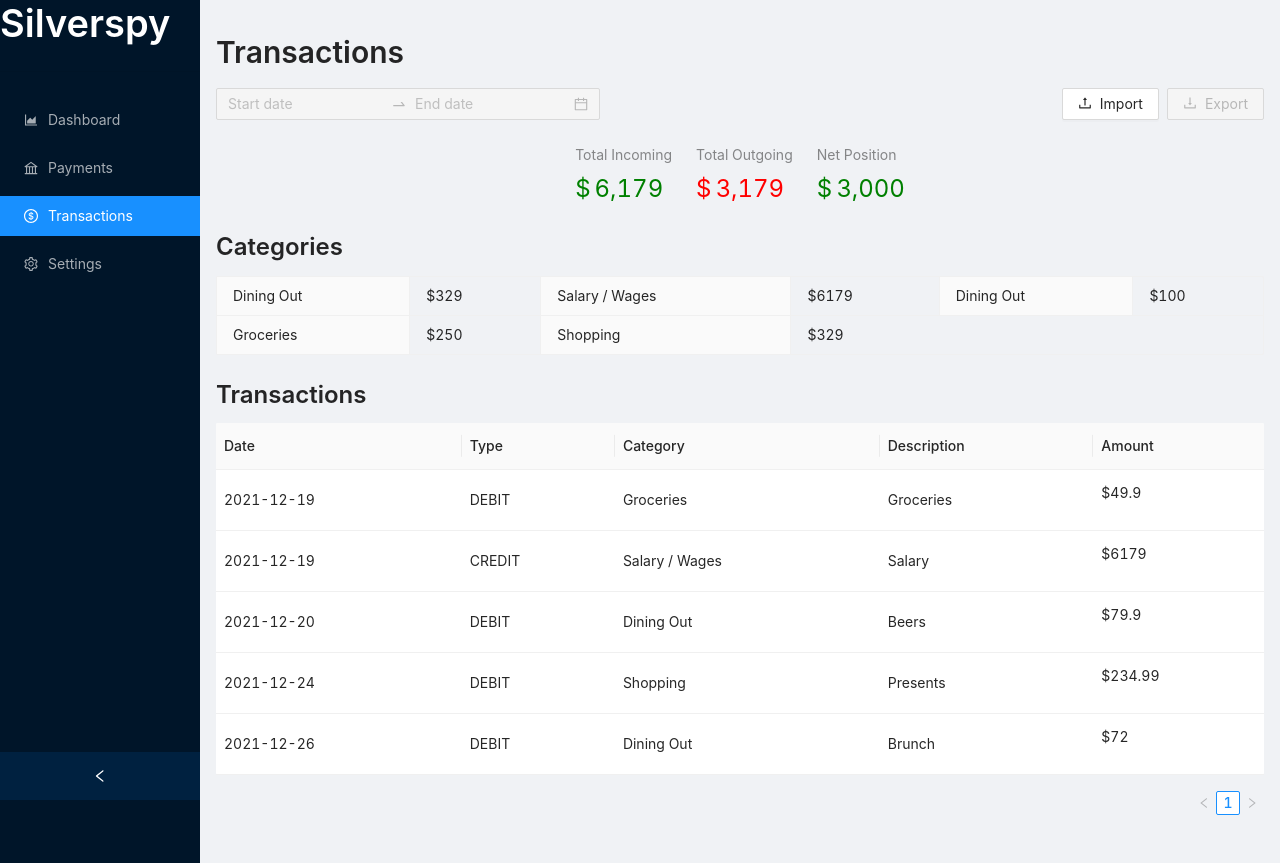
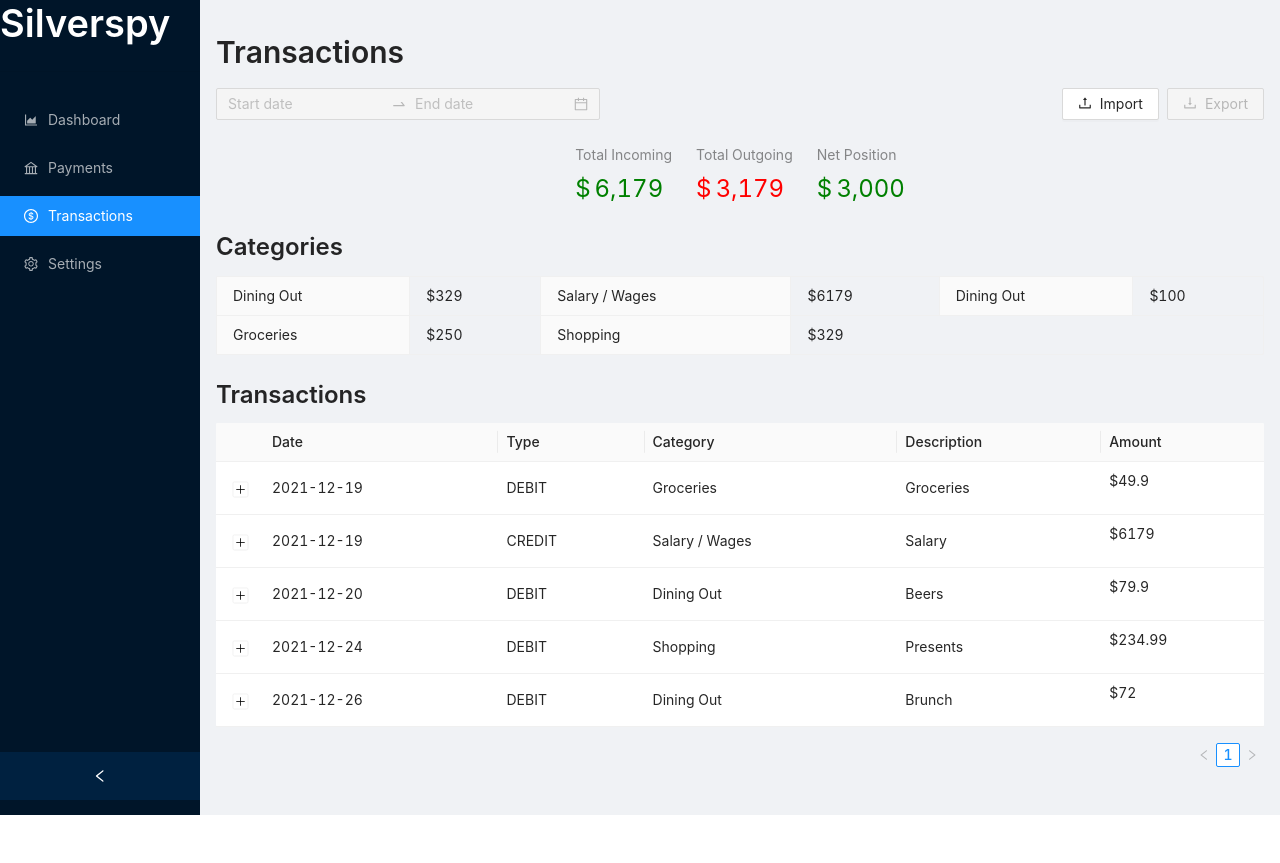
Before and after one commit to mttchpmn/silverspy-web, a Next.js app: page /transactions in a window 1280 px wide. After the commit the page ends 815 px from the top, so only its background shows below. Built offline with nearby package versions, Linux system fonts and the light colour scheme.

Commit message:
0002 Add expandable rows

```diff
--- a/components/TransactionsTable.tsx
+++ b/components/TransactionsTable.tsx
@@ -1,7 +1,7 @@
 import {Table} from "antd";
 
 // @ts-ignore
-export const TransactionsTable = ({ dataSource }) =>  {
+export const TransactionsTable = ({dataSource}) => {
     const columns = [
         {
             title: "Date",
@@ -32,6 +32,13 @@ export const TransactionsTable = ({ dataSource }) =>  {
     ]
 
     return <div>
-        <Table size={"middle"} dataSource={dataSource} columns={columns}/>
-    </div>;
+        <Table
+            size={"small"}
+            dataSource={dataSource}
+            columns={columns}
+            expandable={{
+                expandedRowRender: record => <p>More data</p>
+            }}
+        />
+    </div>
 }
```
